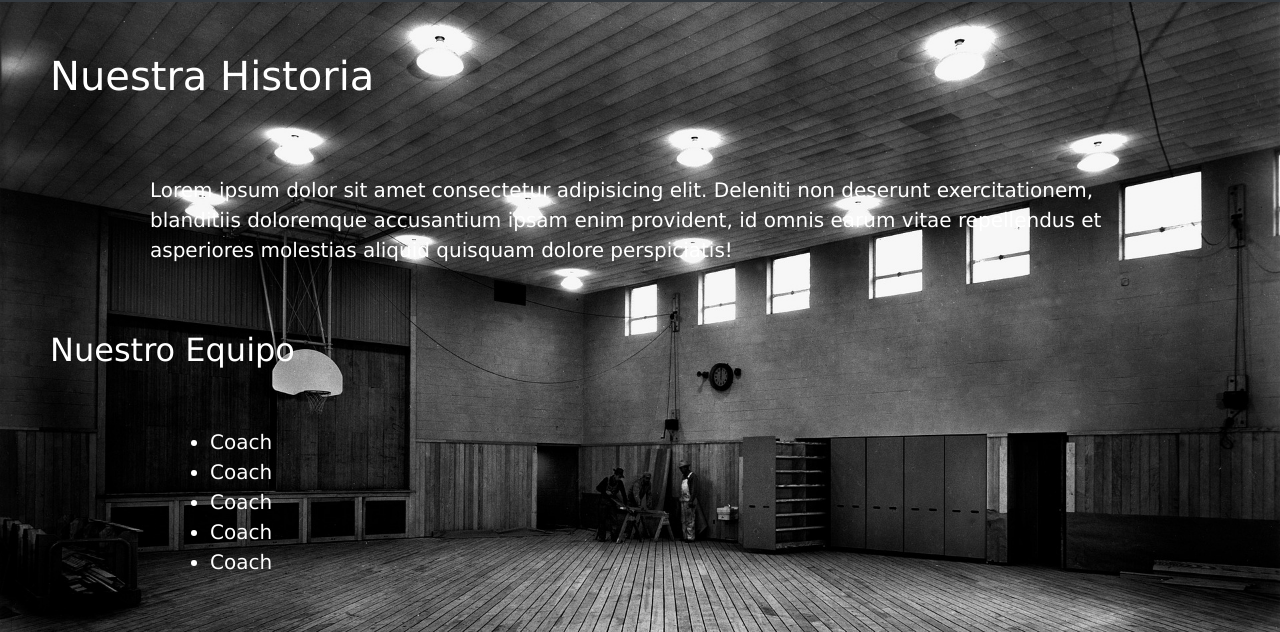
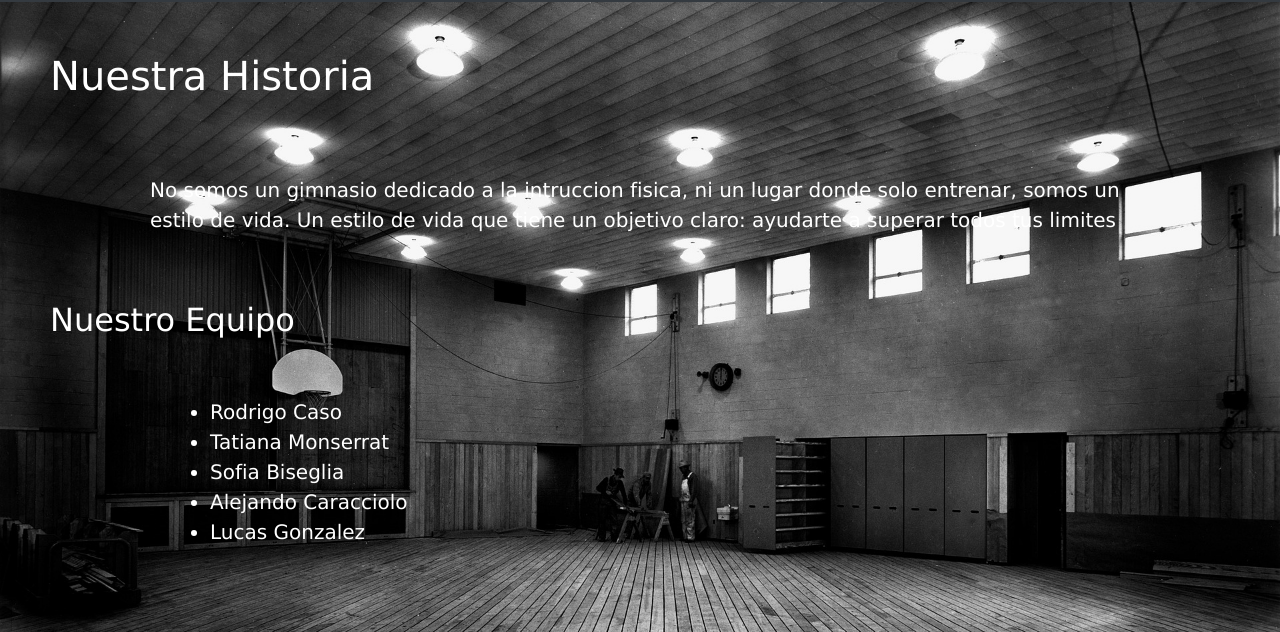
Before and after one commit to florenciamojeda/PFOjeda, a plain HTML site: page Pages/nosotros.html in a window 1280 px wide. Shown: the part 78-710 px from the top of the page. Drawn offline with nearby package versions, Linux system fonts and the light colour scheme.

Commit message:
modifique los lorem

```diff
--- a/Pages/nosotros.html
+++ b/Pages/nosotros.html
@@ -66,15 +66,15 @@
 
     <main>
         <div class="call2">
-             <h1>Nuestra Historia</h1>
-                <p>Lorem ipsum dolor sit amet consectetur adipisicing elit. Deleniti non deserunt exercitationem, blanditiis doloremque accusantium ipsam enim provident, id omnis earum vitae repellendus et asperiores molestias aliquid quisquam dolore perspiciatis!</p>
+            <h1>Nuestra Historia</h1>
+                <p>No somos un gimnasio dedicado a la intruccion fisica, ni un lugar donde solo entrenar, somos un estilo de vida. Un estilo de vida que tiene un objetivo claro: ayudarte a superar todos tus limites</p>
                 <h2>Nuestro Equipo</h2>
                     <ul>
-                        <li>Coach</li>
-                        <li>Coach</li>
-                        <li>Coach</li>
-                        <li>Coach</li>
-                        <li>Coach</li>
+                        <li>Rodrigo Caso</li>
+                        <li>Tatiana Monserrat</li>
+                        <li>Sofia Biseglia</li>
+                        <li>Alejando Caracciolo</li>
+                        <li>Lucas Gonzalez</li>
                     </ul>
         </div>
 
```
Also changed, not shown: Pages/actividades.html (+4 -4 lines).
